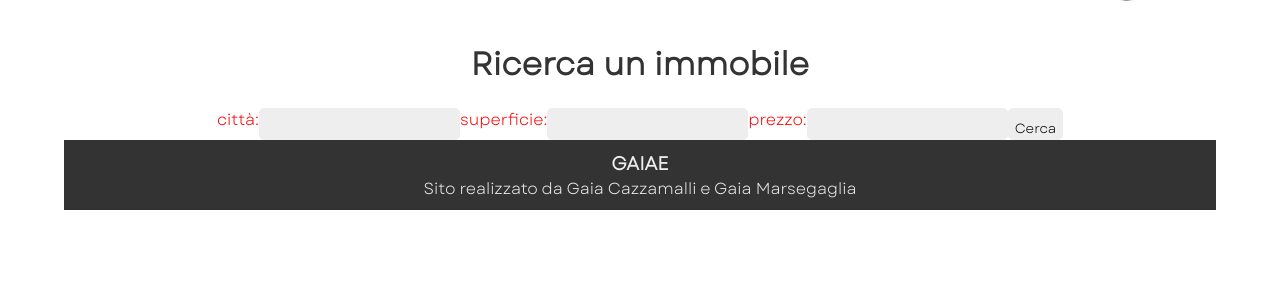
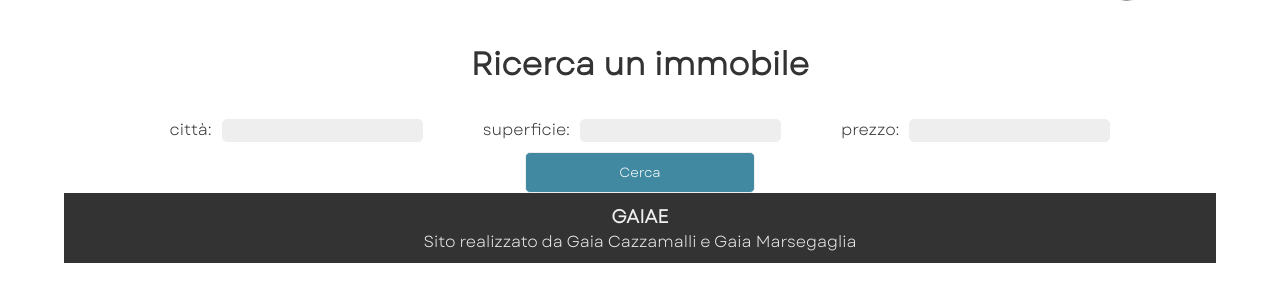
Before and after one commit to gaianour/gaiae2, a PHP site: page /pagine/cerca.php in a window 1280 px wide. Shown: the part 69-371 px from the top of the page. Run offline with PHP 8.4, Linux system fonts and the light colour scheme.

Commit message:
impostazione carosello (solo organizzazione)

```diff
--- a/pagine/cerca.php
+++ b/pagine/cerca.php
@@ -63,10 +63,23 @@
 
             <form method="post" action="<?php echo htmlentities($_SERVER['PHP_SELF']); ?>">
                 <div class="barra__ricerca" style="display:flex; justify-content:center">
-                    città:<input type="text" name="citta" value="<?php echo isset($_POST['citta']) ? $_POST['citta'] : ''; ?>">
-                    superficie:<input class="superficie" type="text" name="superficie" value="<?php echo isset($_POST['superficie']) ? $_POST['superficie'] : ''; ?>">
-                    prezzo:<input class="prezzo" type="text" name="prezzo" value="<?php echo isset($_POST['prezzo']) ? $_POST['prezzo'] : ''; ?>">
-                    <input style="text-align: center; padding-top: 10px" colspan="2" type="submit" value="Cerca"/>
+
+                    <div class="barra__ricerca__campo">
+                        città:<input class="barra__ricerca__input" type="text" name="citta" value="<?php echo isset($_POST['citta']) ? $_POST['citta'] : ''; ?>">
+                    </div>
+
+                    <div class="barra__ricerca__campo">
+                        superficie:<input class="barra__ricerca__input"  type="text" name="superficie" value="<?php echo isset($_POST['superficie']) ? $_POST['superficie'] : ''; ?>">
+                    </div>
+
+                    <div class="barra__ricerca__campo">
+                        prezzo:<input class="barra__ricerca__input"  type="text" name="prezzo" value="<?php echo isset($_POST['prezzo']) ? $_POST['prezzo'] : ''; ?>">
+                    </div>
+
+                </div>
+
+                <div class="barra__ricerca" style="display:flex; justify-content:center">
+                    <input class="input__submit__cerca" style="text-align: center; padding-top: 10px" colspan="2" type="submit" value="Cerca"/>
                 </div>
 
         </form>
@@ -112,15 +125,25 @@
                                 $citta = $riga["citta"];
                                 $superficie = $riga["superficie"];
                                 $prezzo = $riga["prezzo"];
+
+                                ?>
+                                <div class="contenuto">
+                                <div class="contenuto__item__text">
+                                    <?php
                                             echo"
                                             <p> la casa che hai scelto è a $citta</p>
                                                 <p> la sua matricola è:$matricola</p>
                                                 <p> il suo prezzo è:$prezzo</p> ";
-
+                                        ?>
+                                    </div>
+                                    <?php
                                     $sql2 = "SELECT path
                                         FROM immagini JOIN immobile ON immobile.matricola=immagini.matricola
                                         WHERE citta='".$citta."'";  //poi dovrò scrivere or prezzo=prezzo
+                                        ?>
 
+                                <div class="contenuto__item__img item50">
+                                        <?php
                                             $ris2 = $conn->query($sql2) or die("<p>Query fallita!</p>");
                                             echo " <div class='owl-carousel owl-theme' >";
                                             if ($ris2->num_rows > 0){
@@ -130,6 +153,11 @@
                                                     echo "<div class='item' ><img src=".$path." ></div>";
                                                 }
                                             }
+                                        ?>
+                                    </div>
+
+                                </div>
+                                <?php
 
                             } // fine foreach
                             echo "</div>";
--- a/pagine/style.css
+++ b/pagine/style.css
@@ -111,6 +111,7 @@ div.item20{
     background-color: #333;
     color: #fff;
 }
+div.item30{width: 30%;}
 
 
 .float-right{
@@ -185,7 +186,21 @@ h5.messaggio__errore {
 
 .barra__ricerca{
     justify-content: space-between;
-    color: red;}
+    color: #333;
+}
+
+
+.barra__ricerca__campo{padding: 10px 30px 10px 30px;}
+input.barra__ricerca__input{margin-left: 10px;}
+
+.input__submit__cerca{
+    margin: auto;
+    padding: 10px 1px;
+  	width: 20%;
+  	background-color:#4089a1;
+  	color: white;
+}
+
 
 
 /*OUTPUT ANSWERS*/
```
Also changed, not shown: merda/index.html (renamed from index.html). Lines whose indentation alone changed are shown as unchanged.
